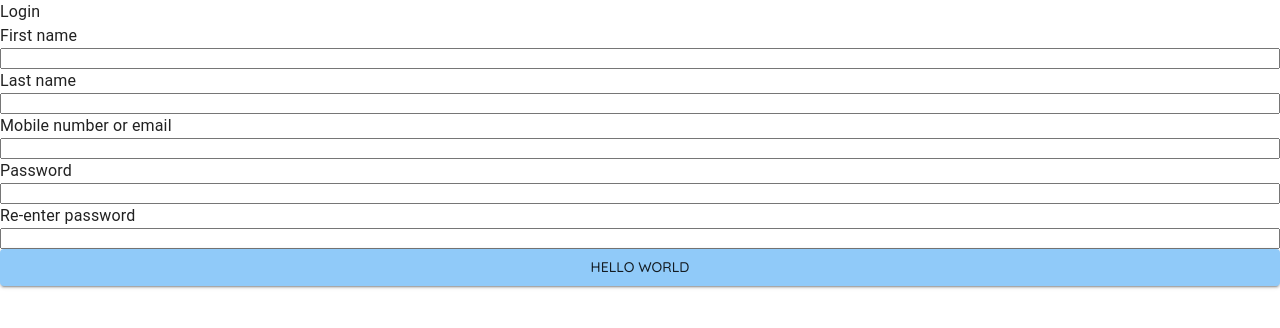
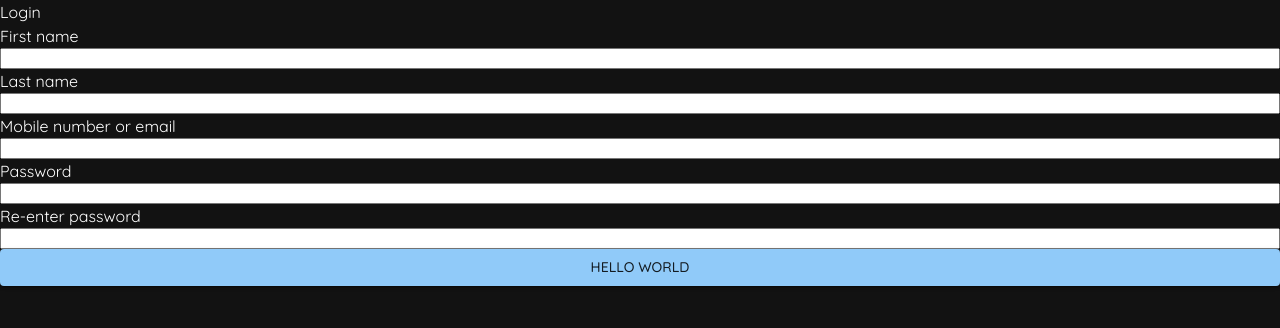
Before and after one commit to BlueWebber/blue-shop-client, a React (Create React App) app: page /login in a window 1280 px wide. Shown: the top 328 px of the page. Built offline with nearby package versions, Linux system fonts and the light colour scheme.

Commit message:
fix CSS baseline

```diff
--- a/src/App.js
+++ b/src/App.js
@@ -2,11 +2,13 @@ import { Routes, Route, Navigate } from "react-router-dom";
 import Login from "./screens/login";
 import { ThemeProvider } from "./context/theme";
 import GlobalStyle from "./styles/global";
+import CssBaseline from "@mui/material/CssBaseline";
 
 function App() {
   return (
     <ThemeProvider>
       <GlobalStyle />
+      <CssBaseline />
       <Routes>
         <Route path="/" element={<Navigate to="/login" />} />
         <Route path="/login" element={<Login />} />
--- a/src/context/theme.js
+++ b/src/context/theme.js
@@ -7,7 +7,6 @@ import {
   createTheme,
   ThemeProvider as MuiThemeProvider,
 } from "@mui/material/styles";
-import CssBaseline from "@mui/material/CssBaseline";
 
 const ThemeSwitcherContext = React.createContext();
 ThemeSwitcherContext.displayName = "ThemeSwitcherContext";
@@ -30,7 +29,6 @@ const ThemeProvider = ({ children }) => {
 
   return (
     <ThemeSwitcherContext.Provider value={[theme, setTheme]}>
-      <CssBaseline />
       <MuiThemeProvider theme={createdTheme}>{children}</MuiThemeProvider>
     </ThemeSwitcherContext.Provider>
   );
```
